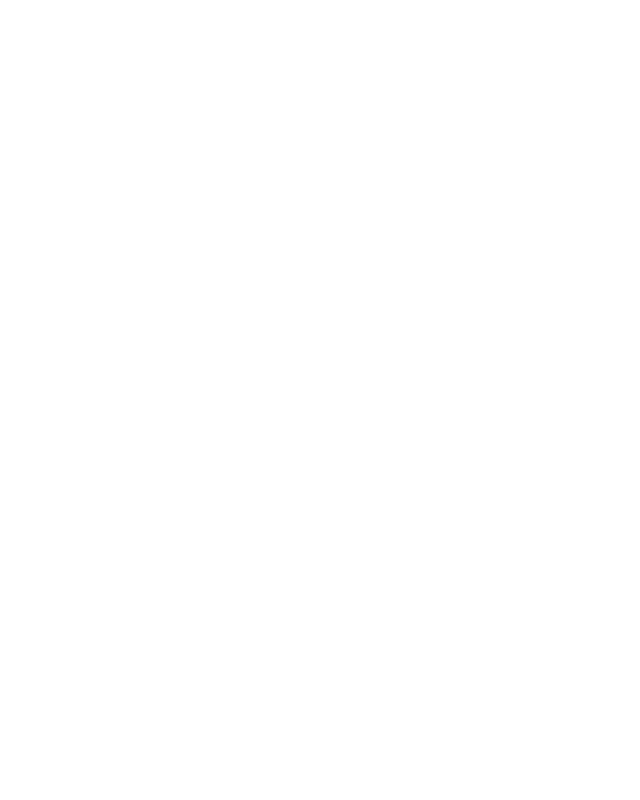
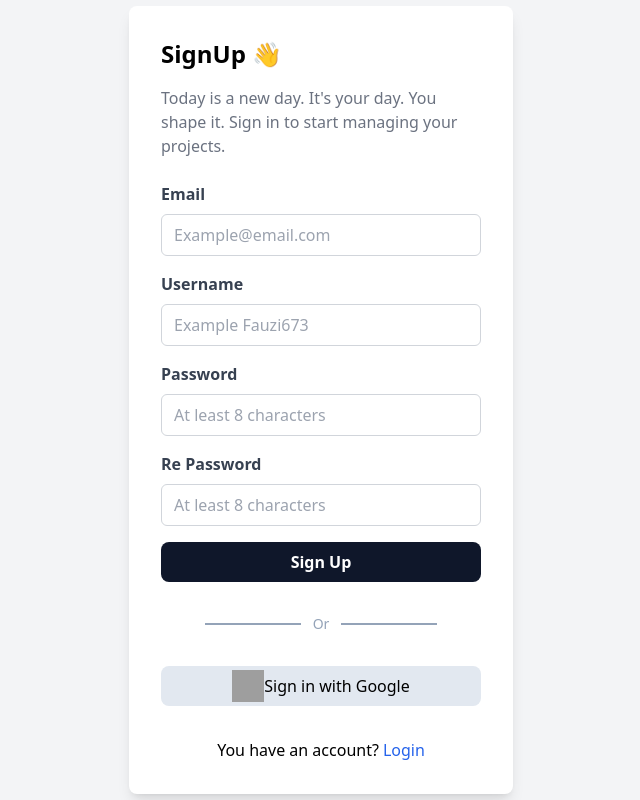
Before and after one commit to fauziferdi/blog-frontend, a React (Vite) app: page /signup in a window 1280 px wide. Before the commit this address had no page. Shown: the whole page, without its empty margins (319-959 px from the left). Built offline with nearby package versions, Linux system fonts and the light colour scheme; grey boxes are pictures that could not be loaded.

Commit message:
feat : add Signup page ui

```diff
--- a/src/App.jsx
+++ b/src/App.jsx
@@ -3,6 +3,7 @@
 import HomePage from "./page/HomePage";
 import NavbarComponent from "./component/NavbarComponent";
 import LoginPage from "./page/LoginPage";
+import SignUpPage from "./page/SignUpPage";
 import { useSelector } from "react-redux";
 
 const App = () => {
@@ -14,6 +15,8 @@
       <Routes>
         <Route path="/" element={<HomePage />} />
         <Route path="/login" element={<LoginPage />} />
+        <Route path="*" element={<HomePage />} />
+        <Route path="/signup" element={<SignUpPage />} />
       </Routes>
     </Router>
   );
--- /dev/null
+++ b/src/page/SignUpPage.jsx
@@ -0,0 +1,123 @@
+import React, { useState } from "react";
+import { useDispatch } from "react-redux";
+import { Link, useNavigate } from "react-router-dom";
+
+const SignUpPage = () => {
+  const dispatch = useDispatch();
+  const navigate = useNavigate();
+  const [email, setEmail] = useState("");
+  const [password, setPassword] = useState("");
+
+  return (
+    <div className="flex items-center justify-center h-screen px-5 bg-gray-100 sm:px-0">
+      <div className="w-full max-w-sm p-8 bg-white rounded-lg shadow-lg ">
+        <h2 className="mb-4 text-2xl font-semibold ">SignUp 👋</h2>
+        <h3 className="text-gray-500 tetx-2xl">
+          Today is a new day. It's your day. You shape it. Sign in to start
+          managing your projects.
+        </h3>
+        <form className="py-6">
+          <div className="mb-4">
+            <label
+              htmlFor="email"
+              className="block mb-2 font-bold text-gray-700"
+            >
+              Email
+            </label>
+            <input
+              id="email"
+              type="email"
+              className="w-full px-3 py-2 border border-gray-300 rounded-md focus:outline-none focus:ring-2 focus:ring-blue-500"
+              placeholder="Example@email.com"
+              value={email}
+              onChange={(e) => setEmail(e.target.value)}
+            />
+          </div>
+          <div className="mb-4">
+            <label
+              htmlFor="username"
+              className="block mb-2 font-bold text-gray-700"
+            >
+              Username
+            </label>
+            <input
+              id="username"
+              type="text"
+              className="w-full px-3 py-2 border border-gray-300 rounded-md focus:outline-none focus:ring-2 focus:ring-blue-500"
+              placeholder="Example Fauzi673"
+              value={email}
+              onChange={(e) => setEmail(e.target.value)}
+            />
+          </div>
+          <div className="mb-4">
+            <label
+              htmlFor="password"
+              className="block mb-2 font-bold text-gray-700"
+            >
+              Password
+            </label>
+            <input
+              type="password"
+              id="password"
+              className="w-full px-3 py-2 border border-gray-300 rounded-md focus:outline-none focus:ring-2 focus:ring-blue-500"
+              placeholder="At least 8 characters"
+              value={password}
+              onChange={(e) => setPassword(e.target.value)}
+            />
+          </div>
+          <div className="mb-4">
+            <label
+              htmlFor="password"
+              className="block mb-2 font-bold text-gray-700"
+            >
+              Re Password
+            </label>
+            <input
+              type="password"
+              id="password"
+              className="w-full px-3 py-2 border border-gray-300 rounded-md focus:outline-none focus:ring-2 focus:ring-blue-500"
+              placeholder="At least 8 characters"
+              value={password}
+              onChange={(e) => setPassword(e.target.value)}
+            />
+          </div>
+
+          <button
+            type="submit"
+            className="w-full px-4 py-2 font-bold text-white rounded-lg bg-slate-900 hover:bg-slate-800 "
+          >
+            Sign Up
+          </button>
+        </form>
+
+        <div className="flex items-center justify-center gap-3 py-2">
+          <hr class="border-t-2 border-t-slate-400 w-24" />
+          <h2 className="text-sm text-slate-400">Or</h2>
+          <hr class="border-t-2 border-t-slate-400 w-24" />
+        </div>
+
+        <div className="mt-6">
+          <button className="flex items-center justify-center w-full px-4 py-1 rounded-lg bg-slate-200 hover:bg-slate-300 ">
+            <img
+              src="https://cdn1.iconfinder.com/data/icons/google-s-logo/150/Google_Icons-09-512.png"
+              alt=""
+              className="w-8 h-8"
+            />
+            <span>Sign in with Google</span>
+          </button>
+        </div>
+
+        <div className="mt-8 text-center">
+          <p>
+            You have an account?
+            <span className="text-blue-600 ms-1">
+              <a href="/">Login</a>
+            </span>
+          </p>
+        </div>
+      </div>
+    </div>
+  );
+};
+
+export default SignUpPage;
```
